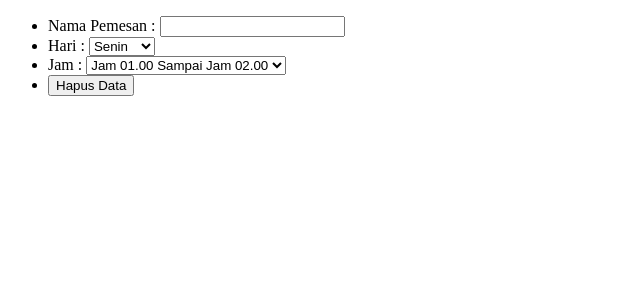
After one commit to rifkigg/Aplikasi-Pemesanan-Lapangan, a PHP site: page /hapus.php in a window 1280 px wide. The commit adds this page. Shown: the top 300 px of the page, without its empty margins (0-640 px from the left). Run offline with PHP 8.4, Linux system fonts and the light colour scheme.

Commit message:
menambahkan fitur delete

```diff
--- a/delete.php
+++ b/delete.php
@@ -0,0 +1,23 @@
+<?php
+// koneksi ke database
+$database = mysqli_connect("localhost", "root", "", "db_pemesanan_lapangan");
+function hapus($data) {
+    //mengambil variable dari luar function
+    global $database;
+
+    //variable untuk menyimpan isi dari input user
+    $nama = htmlspecialchars($data["nama"]);
+    $hari = htmlspecialchars($data["hari"]);
+    $jam = htmlspecialchars($data["jam"]);
+
+    //membuat varible yang beri code yang akan di jalankan pada mysql
+    $query = "UPDATE pemesanan_lapangan
+                SET `$hari` = '$nama'
+                WHERE `Jam` = '$jam';";
+
+    //menjalankan varible database dan query
+    mysqli_query($database, $query);
+
+    //diulang lagi
+    return mysqli_affected_rows($database);
+}
--- /dev/null
+++ b/hapus.php
@@ -0,0 +1,81 @@
+<?php
+//menambahkan isi file insert.php
+require 'delete.php';
+
+// cek apakah sudah di submit apa blom
+if (isset($_POST["submit"])) {
+    //beri alert apabila sudah di submit
+    if (hapus($_POST) > 0) {
+           echo"<script>
+                alert('data berhasil dihapus!!');
+                document.location.href = 'pemesanan.php';
+            </script>";
+    }else {
+            "<script>
+                alert('data gagal dihapus!!');
+                document.location.href = 'pemesanan.php';
+            </script>";
+    }
+}
+?>
+<!DOCTYPE html>
+<html lang="en">
+<head>
+    <meta charset="UTF-8">
+    <meta name="viewport" content="width=device-width, initial-scale=1.0">
+    <title>Hapus data</title>
+</head>
+<body>
+    <form action="" method="post">
+        <ul>
+            <li>
+                <label for="nama">Nama Pemesan :</label>
+                <input type="text" name="nama" id="nama" >
+            </li>
+            <li>
+                <label for="hari">Hari :</label>
+                <select name="hari" id="hari" required>
+                    <option value="senin">Senin</option>
+                    <option value="selasa">Selasa</option>
+                    <option value="rabu">Rabu</option>
+                    <option value="kamis">Kamis</option>
+                    <option value="jumat">Jumat</option>
+                    <option value="sabtu">Sabtu</option>
+                    <option value="minggu">Minggu</option>
+                </select>
+            </li>
+            <li>
+                <label for="jam">Jam :</label>
+                <select name="jam" id="jam" required        >
+                    <option value="01-02">Jam 01.00 Sampai Jam 02.00</option>
+                    <option value="02-03">Jam 02.00 Sampai Jam 03.00</option>
+                    <option value="03-04">Jam 03.00 Sampai Jam 04.00</option>
+                    <option value="04-05">Jam 04.00 Sampai Jam 05.00</option>
+                    <option value="05-06">Jam 05.00 Sampai Jam 06.00</option>
+                    <option value="06-07">Jam 06.00 Sampai Jam 07.00</option>
+                    <option value="07-08">Jam 07.00 Sampai Jam 08.00</option>
+                    <option value="08-09">Jam 08.00 Sampai Jam 09.00</option>
+                    <option value="09-10">Jam 09.00 Sampai Jam 10.00</option>
+                    <option value="10-11">Jam 10.00 Sampai Jam 11.00</option>
+                    <option value="11-12">Jam 11.00 Sampai Jam 12.00</option>
+                    <option value="12-13">Jam 12.00 Sampai Jam 13.00</option>
+                    <option value="13-14">Jam 13.00 Sampai Jam 14.00</option>
+                    <option value="14-15">Jam 14.00 Sampai Jam 15.00</option>
+                    <option value="15-16">Jam 15.00 Sampai Jam 16.00</option>
+                    <option value="16-17">Jam 16.00 Sampai Jam 17.00</option>
+                    <option value="17-18">Jam 17.00 Sampai Jam 18.00</option>
+                    <option value="18-19">Jam 18.00 Sampai Jam 19.00</option>
+                    <option value="19-20">Jam 19.00 Sampai Jam 20.00</option>
+                    <option value="20-21">Jam 20.00 Sampai Jam 21.00</option>
+                    <option value="21-22">Jam 21.00 Sampai Jam 22.00</option>
+                    <option value="22-23">Jam 22.00 Sampai Jam 23.00</option>
+                    <option value="23-00">Jam 23.00 Sampai Jam 00.00</option>
+                </select>
+            </li>
+            <li>
+                <button type="submit" name="submit">Hapus Data</button>
+            </li>
+        </ul>
+    </form>
+</body>
+</html>
```
Also changed, not shown: pemesanan.php (+6 -9 lines).
